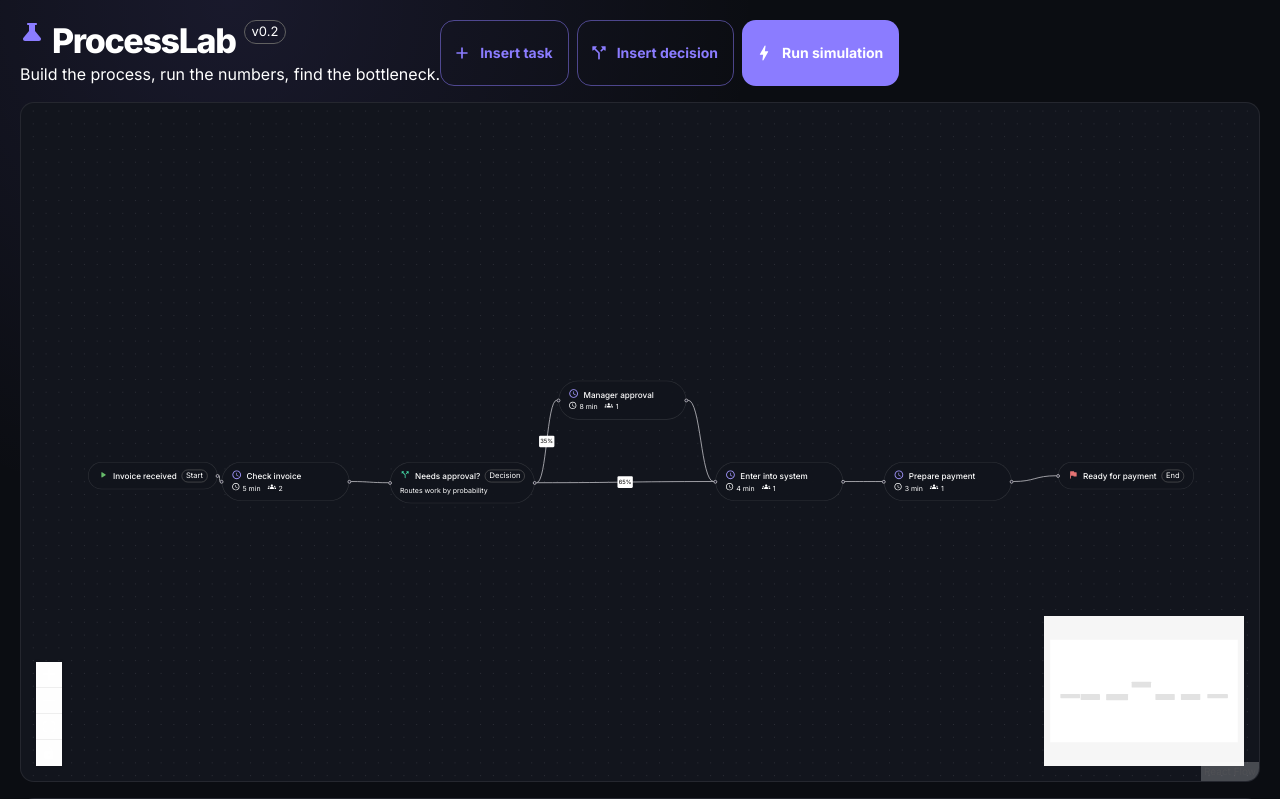
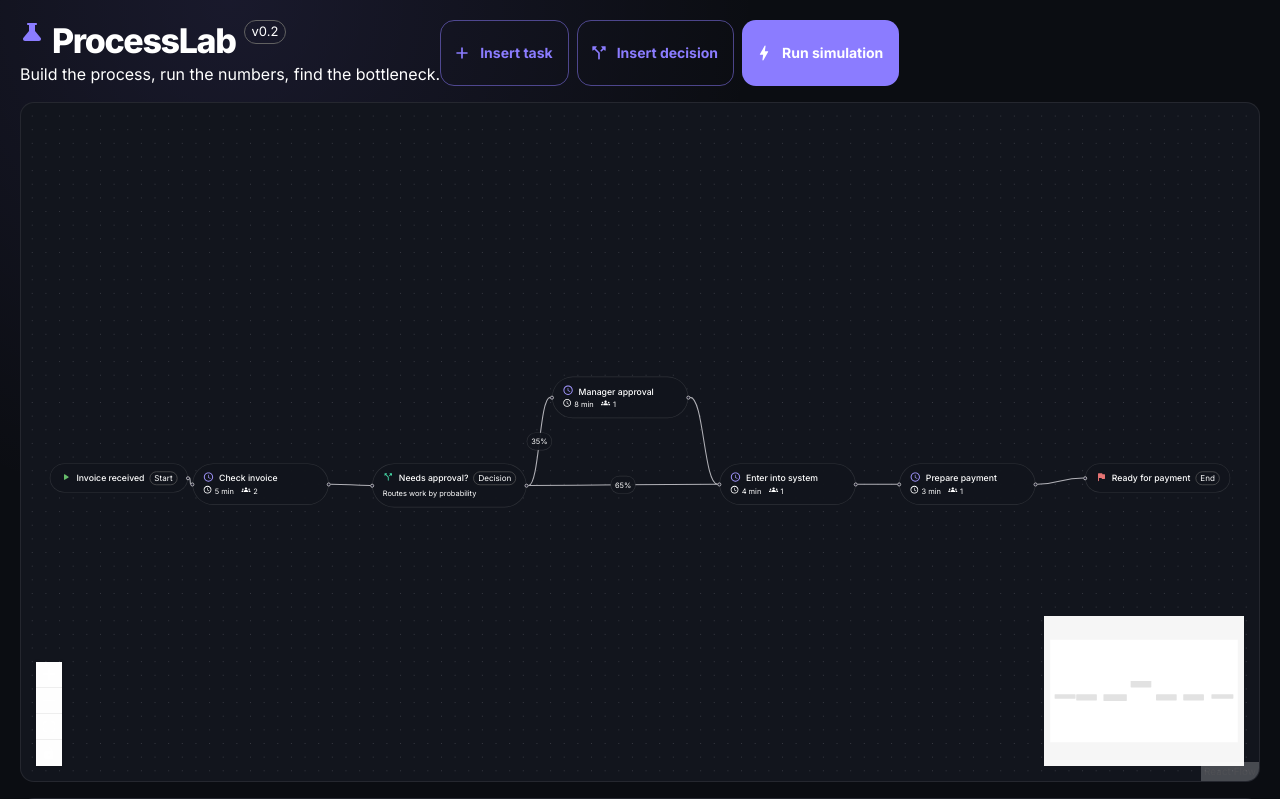
Before and after one commit to LiamBonello/processlab, a Next.js app: page / in a window 1280 px wide. Shown: the top 799 px of the page. Built offline with nearby package versions, Linux system fonts and the light colour scheme; what @mui/material-nextjs would draw is missing.

Commit message:
feat: visualize route usage and replay simulated flow

```diff
--- a/src/features/process-builder/ProcessBuilder.tsx
+++ b/src/features/process-builder/ProcessBuilder.tsx
@@ -5,6 +5,7 @@ import AddRoundedIcon from '@mui/icons-material/AddRounded';
 import BoltRoundedIcon from '@mui/icons-material/BoltRounded';
 import CallSplitRoundedIcon from '@mui/icons-material/CallSplitRounded';
 import DeleteOutlineRoundedIcon from '@mui/icons-material/DeleteOutlineRounded';
+import ReplayRoundedIcon from '@mui/icons-material/ReplayRounded';
 import SaveRoundedIcon from '@mui/icons-material/SaveRounded';
 import ScienceRoundedIcon from '@mui/icons-material/ScienceRounded';
 import {
@@ -29,9 +30,11 @@ import {
   useEdgesState,
   useNodesState,
   type Connection,
+  type EdgeTypes,
   type NodeTypes,
 } from '@xyflow/react';
 import { ProcessNode } from './components/ProcessNode';
+import { SimulationEdge } from './components/SimulationEdge';
 import type { ProcessFlowEdge, ProcessFlowNode } from './process-builder.types';
 import { simulateProcess } from '@/features/simulation/engine/simulate';
 import type { SimulationResult } from '@/features/simulation/engine/types';
@@ -102,6 +105,7 @@ const initialEdges: ProcessFlowEdge[] = [
 ];
 
 const nodeTypes: NodeTypes = { process: ProcessNode };
+const edgeTypes: EdgeTypes = { simulation: SimulationEdge };
 
 const currencyFormatter = new Intl.NumberFormat('en', {
   style: 'currency',
@@ -160,11 +164,6 @@ function ComparisonChip({
   );
 }
 
-function edgeProbabilityLabel(edge: ProcessFlowEdge) {
-  const probability = edge.data?.probability;
-  return probability === undefined ? undefined : `${Math.round(probability * 100)}%`;
-}
-
 export function ProcessBuilder() {
   const [nodes, setNodes, onNodesChange] = useNodesState<ProcessFlowNode>(initialNodes);
   const [edges, setEdges, onEdgesChange] = useEdgesState<ProcessFlowEdge>(initialEdges);
@@ -203,27 +202,47 @@ export function ProcessBuilder() {
     [edges, selectedNode],
   );
 
-  const renderedEdges = useMemo(
-    () =>
-      edges.map((edge) => ({
+  const renderedEdges = useMemo(() => {
+    const routeMetrics = new Map(
+      (result?.routeMetrics ?? []).map((metric) => [
+        `${metric.source}::${metric.target}`,
+        metric,
+      ]),
+    );
+
+    return edges.map((edge) => {
+      const metric = routeMetrics.get(`${edge.source}::${edge.target}`);
+
+      return {
         ...edge,
-        animated: isAnimating,
-        label: edgeProbabilityLabel(edge),
+        type: 'simulation' as const,
+        data: {
+          ...edge.data,
+          simulationVisits: metric?.visits,
+          isPlaying: isAnimating,
+        },
         style: {
           ...edge.style,
-          strokeWidth: isAnimating ? 2.2 : 1.5,
+          strokeWidth: isAnimating ? 2.2 : 1.7,
         },
-      })),
-    [edges, isAnimating],
-  );
+      };
+    });
+  }, [edges, isAnimating, result]);
 
   const clearResult = useCallback(() => {
     setResult(null);
     setSimulationError(null);
     setNodes((currentNodes) =>
       currentNodes.map((node) =>
-        node.data.isBottleneck
-          ? { ...node, data: { ...node.data, isBottleneck: false } }
+        node.data.isBottleneck || node.data.simulation
+          ? {
+              ...node,
+              data: {
+                ...node.data,
+                isBottleneck: false,
+                simulation: undefined,
+              },
+            }
           : node,
       ),
     );
@@ -535,6 +554,14 @@ export function ProcessBuilder() {
     clearResult();
   }, [clearResult, edges, selectedNode, setEdges, setNodes]);
 
+  const replaySimulation = useCallback(() => {
+    if (!result) return;
+
+    setIsAnimating(true);
+    if (animationTimeoutRef.current) clearTimeout(animationTimeoutRef.current);
+    animationTimeoutRef.current = setTimeout(() => setIsAnimating(false), 4200);
+  }, [result]);
+
   const runSimulation = useCallback(() => {
     try {
       const nextResult = simulateProcess(
@@ -556,19 +583,34 @@ export function ProcessBuilder() {
 
       setResult(nextResult);
       setSimulationError(null);
+      const taskMetrics = new Map(
+        nextResult.taskMetrics.map((metric) => [metric.taskId, metric]),
+      );
+
       setNodes((currentNodes) =>
-        currentNodes.map((node) => ({
-          ...node,
-          data: {
-            ...node.data,
-            isBottleneck: node.id === nextResult.bottleneckTaskId,
-          },
-        })),
+        currentNodes.map((node) => {
+          const metric = taskMetrics.get(node.id);
+
+          return {
+            ...node,
+            data: {
+              ...node.data,
+              isBottleneck: node.id === nextResult.bottleneckTaskId,
+              simulation: metric
+                ? {
+                    visits: metric.visits,
+                    averageQueueMinutes: metric.averageQueueMinutes,
+                    workloadRatio: metric.workloadRatio,
+                  }
+                : undefined,
+            },
+          };
+        }),
       );
 
       setIsAnimating(true);
       if (animationTimeoutRef.current) clearTimeout(animationTimeoutRef.current);
-      animationTimeoutRef.current = setTimeout(() => setIsAnimating(false), 1600);
+      animationTimeoutRef.current = setTimeout(() => setIsAnimating(false), 4200);
     } catch (error) {
       setResult(null);
       setIsAnimating(false);
@@ -633,6 +675,7 @@ export function ProcessBuilder() {
               nodes={nodes}
               edges={renderedEdges}
               nodeTypes={nodeTypes}
+              edgeTypes={edgeTypes}
               onNodesChange={(changes) => {
                 onNodesChange(changes);
                 setResult(null);
@@ -655,7 +698,7 @@ export function ProcessBuilder() {
                 setSelectedEdgeId(null);
               }}
               fitView
-              fitViewOptions={{ padding: 0.12 }}
+              fitViewOptions={{ padding: 0.16, minZoom: 0.62, maxZoom: 0.9 }}
               minZoom={0.3}
               maxZoom={1.8}
             >
@@ -858,6 +901,15 @@ export function ProcessBuilder() {
                 <Button
                   size="small"
                   variant="outlined"
+                  startIcon={<ReplayRoundedIcon />}
+                  onClick={replaySimulation}
+                  disabled={isAnimating}
+                >
+                  {isAnimating ? 'Playing' : 'Replay flow'}
+                </Button>
+                <Button
+                  size="small"
+                  variant="outlined"
                   startIcon={<SaveRoundedIcon />}
                   onClick={() => setBaseline(result)}
                 >
```
